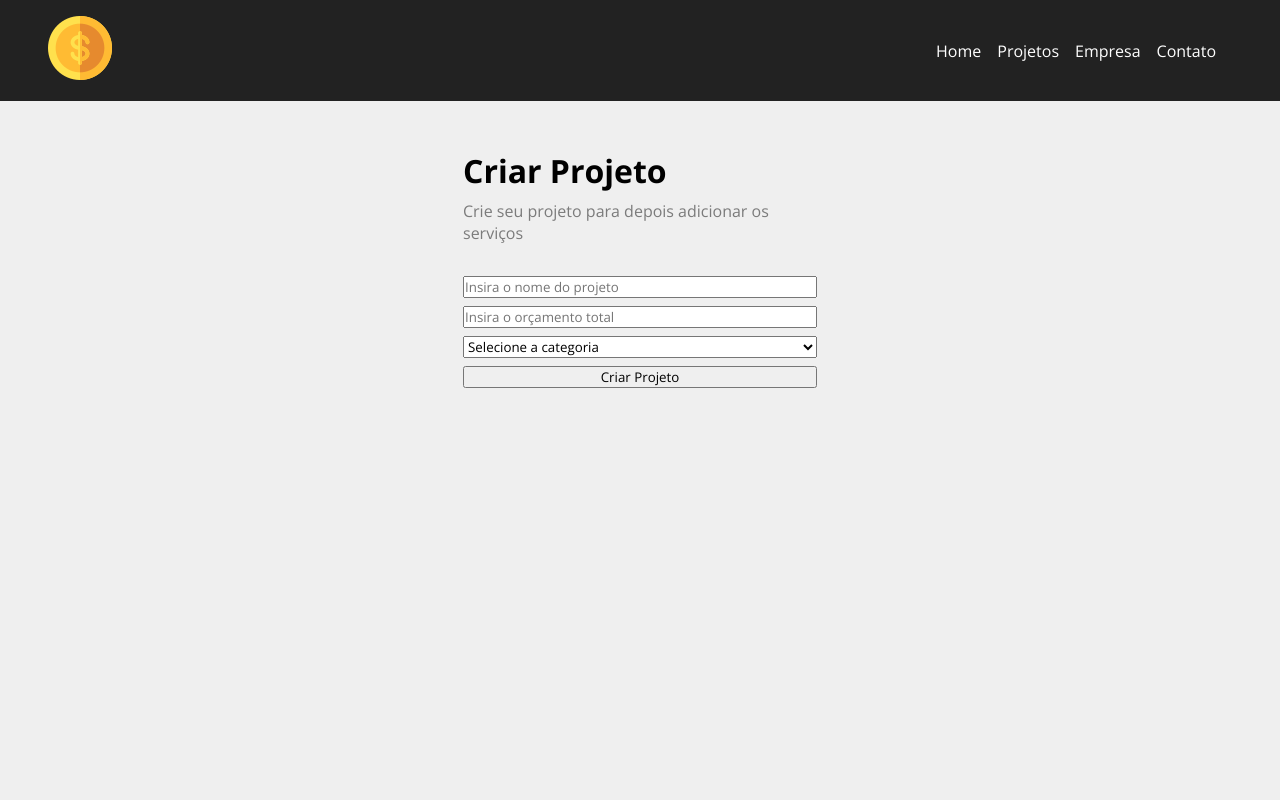
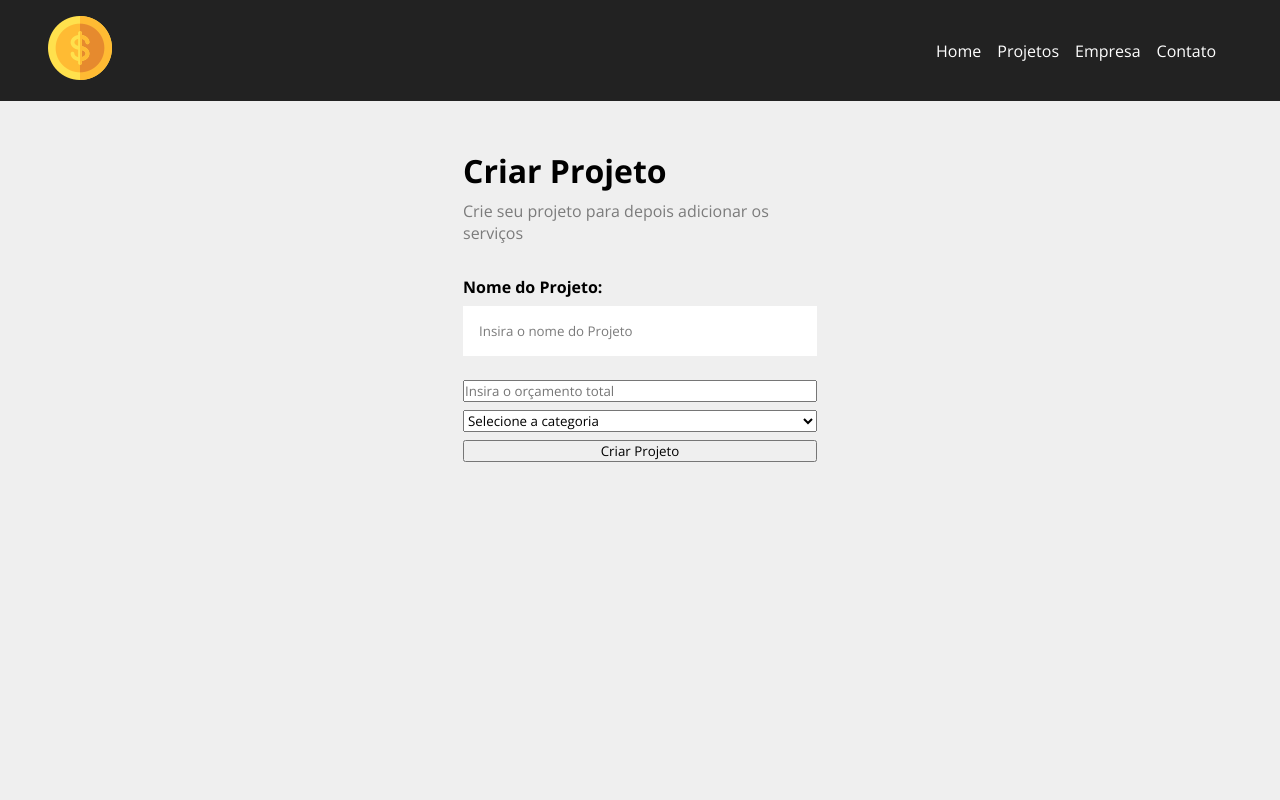
Before and after one commit to RafaelHDSV/Costs, a React (Create React App) app: page /newproject in a window 1280 px wide. Shown: the top 800 px of the page. Built offline with nearby package versions, Linux system fonts and the light colour scheme; the HTML template or start-up script is replaced by a standard one.

Commit message:
Adding input styles

```diff
--- a/src/components/layout/Navbar.js
+++ b/src/components/layout/Navbar.js
@@ -1,7 +1,5 @@
 import React from 'react'
 import { Link } from 'react-router-dom'
-
-import Container from './Container'
 
 import styles from './Navbar.module.css'
 import logo from '../../images/costs_logo.png'
--- a/src/components/project/ProjectForm.js
+++ b/src/components/project/ProjectForm.js
@@ -1,10 +1,12 @@
 import React from 'react'
+import Input from '../form/Input'
+
 import styles from './ProjectForm.module.css'
 
 const ProjectForm = () => {
     return (
         <form className={styles.form}>
-            <input type="text" placeholder='Insira o nome do projeto' />
+            <Input type='text' text='Nome do Projeto' name='name' placeholder='Insira o nome do Projeto'></Input>
             <input type="number" placeholder='Insira o orçamento total' />
 
             <select name="category_id">
```
